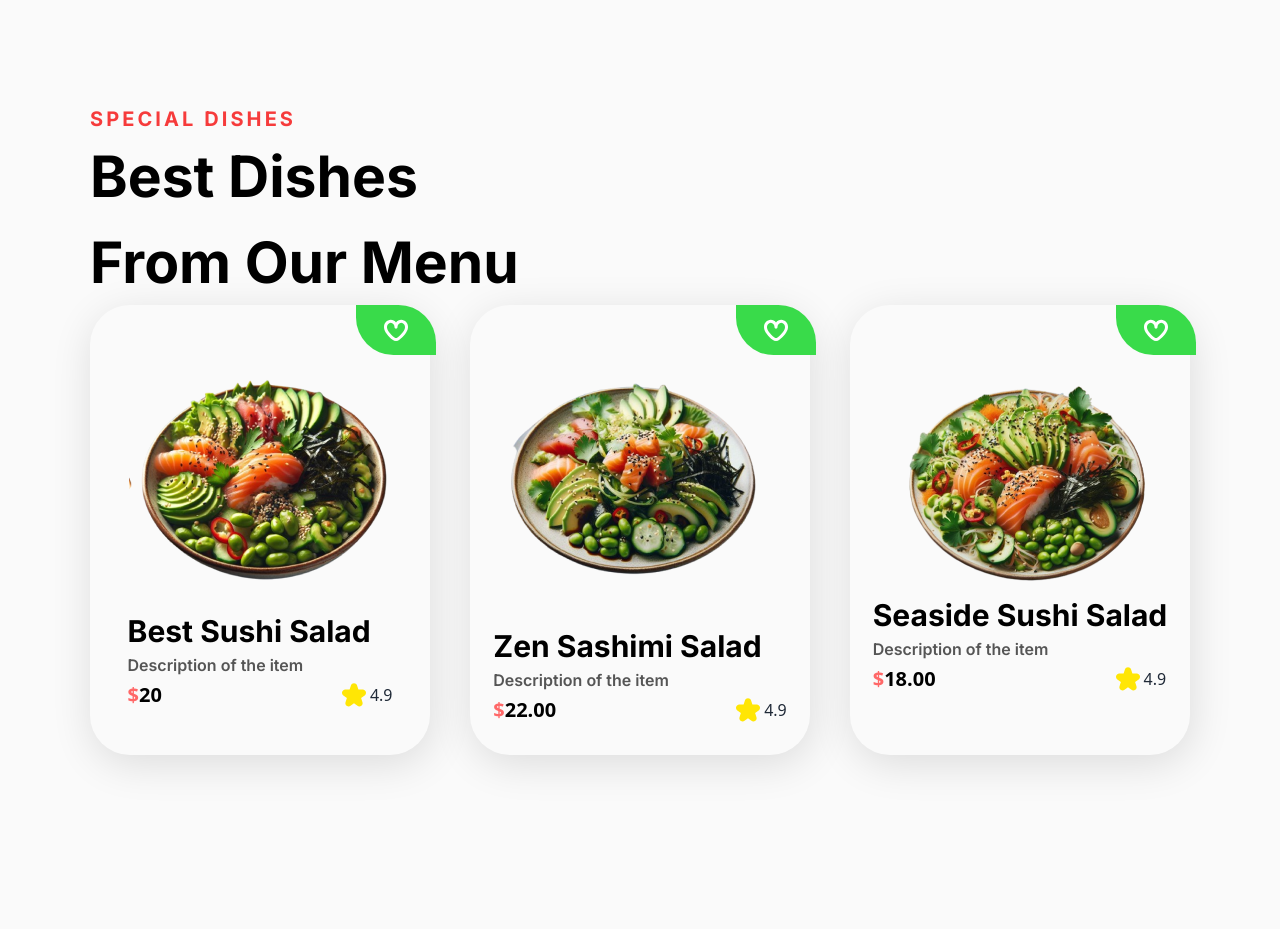
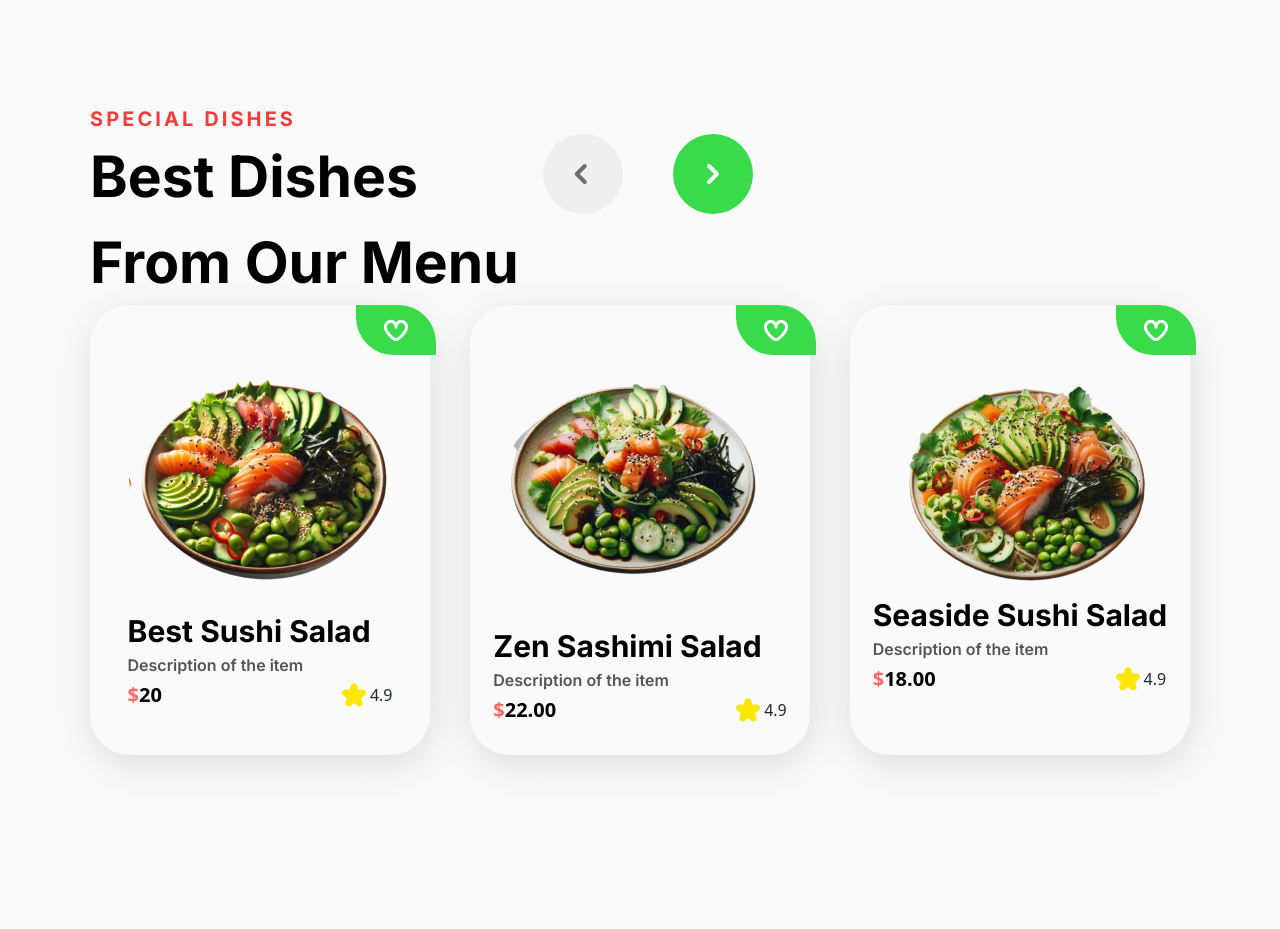
Before and after one commit to Maxwell011/sushi-experience, a React (Vite) app: page / in a window 1280 px wide. Shown: the part 1420-2349 px from the top of the page. Built offline with nearby package versions, Linux system fonts and the light colour scheme.

Commit message:
Added arrow icon

```diff
--- a/src/components/SpecialDishes.tsx
+++ b/src/components/SpecialDishes.tsx
@@ -1,4 +1,5 @@
 import { SPECIAL_DISHES } from "../../constants/index";
+import ArrowIcon from "../svg/ArrowIcon";
 import LoveIcon from "../svg/LoveIcon";
 import StarIcon from "../svg/StarIcon";
 
@@ -15,7 +16,7 @@ const SpecialDishes = () => {
               Best Dishes From Our Menu{" "}
             </h1>
             <p>
-              {/* <ArrowIcon /> */}
+              <ArrowIcon />
             </p>
           </div>
         </div>
```
